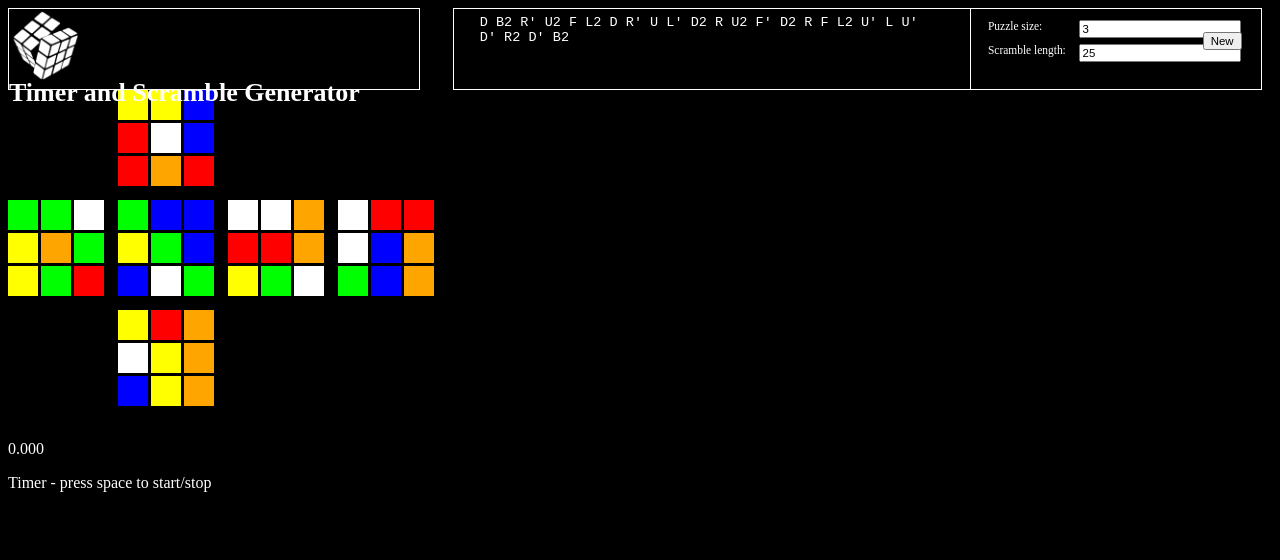
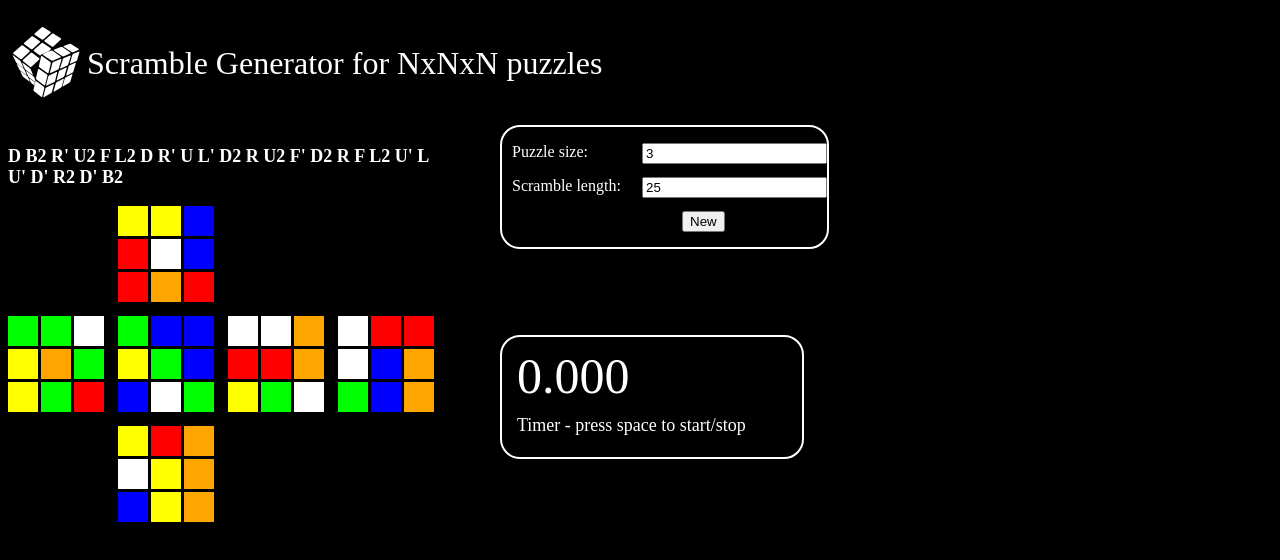
Before and after one commit to patterson-tom/patterson-tom.github.io, a plain HTML site: page tps-timer/Scramble Generator.html in a window 1280 px wide. Drawn offline with Linux system fonts and the light colour scheme.

Commit message:
Rolled tps-timer back to a previous, cleaner version

```diff
--- a/tps-timer/Cube.js
+++ b/tps-timer/Cube.js
@@ -7,6 +7,7 @@ class Cube{
 		this._cubies = new Array();
 
 		//loops through all xyz locations, creating a new Cubie if needed
+		var addedCubies = 0;
 		for (var i = 0; i < Math.pow(this._size, 3); i++){
 
 			//works out the xyz values at this point
@@ -16,7 +17,8 @@ class Cube{
 
 			//if a cubie is needed here (on the outside of the puzzle), then create one
 			if (x == 0 || x == this._size - 1 || y == 0 || y == this._size - 1 || z == 0 || z == this._size - 1){
-				this._cubies.push(new Cubie(x, y, z, this._size));
+				this._cubies[addedCubies] = new Cubie(x, y, z, this._size);
+				addedCubies++;
 			}
 		}
 	}
@@ -38,7 +40,7 @@ class Cube{
 		//loops through each move
 		for (var j = 0; j < moves.length; j++){
 
-			//deconstructs this move into its components
+			//deconstructs that move into its components
 			var prefix = isNaN(moves[j].substr(0,1)) ? "" : moves[j].substr(0,1);
 			var face = prefix == "" ? moves[j].substr(0,1) : moves[j].substr(1,1);
 			var wide = moves[j].includes("w");
--- a/tps-timer/Cubie.js
+++ b/tps-timer/Cubie.js
@@ -47,7 +47,7 @@ class Cubie{
 		if (face == "L" || face == "D" || face == "B") suffix = 4 - suffix;
 
 		//get the new position from the array based on the current position and the suffix of the move
-		var newPos = faceRotation[(this.indexOf2D(faceRotation, [this._x,this._y,this._z])+suffix)%4];
+		var newPos = faceRotation[(indexOf2D(faceRotation, [this._x,this._y,this._z])+suffix)%4];
 
 		//update the xyz values
 		this._x = newPos[0];
@@ -60,15 +60,5 @@ class Cubie{
 		}
 	}
 
-	//returns the index of an array within a 2d array
-	//only works for 3 element 1d arrays, since it i soptimised for this application
-	//returns -1 if not found
-	indexOf2D(array2d, array1d){
-		for (var i = 0; i < array2d.length; i++){
-			if (array2d[i][0] == array1d[0] && array2d[i][1] == array1d[1] && array2d[i][2] == array1d[2]){
-				return i;
-			}
-		}
-		return -1;
-	}
+
 }
--- a/tps-timer/NewCSS.css
+++ /dev/null
@@ -1,89 +0,0 @@
-body{
-	background-color: black;
-	color: white;
-}
-
-#logoArea{
-	display:inline-block;
-}
-
-#titleArea{
-	display: inline-block;
-	vertical-align: top;
-	width: 32vw;
-	height: 10vh;
-	border: 1px solid white;
-}
-
-#scrambleArea{
-	display: inline-block;
-	vertical-align: top;
-	height: 10vh;
-	width: 63vw;
-	border: 1px solid white;
-}
-
-#scrambleForm{
-	display: inline-block;
-	vertical-align: top;
-}
-
-
-#logo{
-	display: inline-block;
-	width: 9vmin;
-	height: 9vmin;
-}
-
-#title{
-	display: inline-block;
-	font-size: calc(1.25vw + 1.25vh);
-	position: relative;
-	top: -3vh;
-}
-
-#scramble{
-	background-color: black;
-	color: white;
-	resize: none;
-	border: none;
-	height: 9vh;
-	padding-left: 2vw;
-	padding-right: 2vw;
-	width: 36vw;
-	font-size: calc(0.65vw + 0.65vh);
-}
-
-#dividingLine{
-	display: inline-block;
-	background-color: white;
-	width: 1px;
-	height: 10vh;
-}
-
-#dividingGap{
-	display: inline-block;
-	width: 2vw;
-}
-
-#scrambleForm{
-	padding-left: 1vw;
-}
-
-.scrambleDetailsInput{
-	float: right;
-	position: relative;
-	left: 1vw;
-	font-size: calc(0.55vw + 0.55vh);
-}
-
-#submitButton{
-	position: absolute;
-	right: 3vw;
-	top: 4vh;
-	font-size: calc(0.55vw + 0.55vh);
-}
-
-#formElements{
-	font-size: calc(0.55vw + 0.55vh);
-}
--- a/tps-timer/Scramble Generator.css
+++ b/tps-timer/Scramble Generator.css
@@ -3,8 +3,11 @@ body{
 	background-color: black;
 }
 
-/*sets the text colour in paragraphs to white*/
+/*sets the text colour in paragraphs and headings to white*/
 p{
+	color: white;
+}
+h2{
 	color: white;
 }
 
--- a/tps-timer/index.html
+++ b/tps-timer/Scramble Generator.html
@@ -4,7 +4,7 @@
 <!--defines metadata (title, icon and links to the CSS and JS files)-->
 <head>
 	<title>Scramble Generator</title>
-	<link rel="stylesheet" type="text/css" href="NewCSS.css">
+	<link rel="stylesheet" type="text/css" href="Scramble Generator.css">
 	<link rel="icon" type="image/png" href="res/favicon.png">
 	<script src="Scramble Generator.js"></script>
 	<script src="Cube.js"></script>
@@ -12,6 +12,7 @@
 	<script src="Sticker.js"></script>
 	<script src="Timer.js"></script>
 	<script src="Utility.js"></script>
+	<script src="viewTimes.js"></script>
 </head>
 
 <!--actual elements are defined here-->
@@ -19,26 +20,20 @@
 
 <div id="titleArea">
 
-<!--logo/about button-->
-<div id="logoArea"><a href="About.html">
-<img id="logo" src="res/logo.png" onmouseover="changeImage(this, 'res/logoAbout.png')"
-onmouseout="changeImage(this, 'res/logo.png')">
-</a></div>
+	<!--logo/back button-->
+	<p id="logop"><a href="about.html">
+	<img id="logo" src="res/logo.png" height=75px width=75px onmouseover="changeImage(this, 'res/logoAbout.png')" onmouseout="changeImage(this, 'res/logo.png')"/>
+	</a></p>
 
 
-<!--title-->
-<h1 id="title">Timer and Scramble Generator</h1>
-
+	<!--title-->
+	<h1 id="title">Scramble Generator for NxNxN puzzles</h1>
 
 </div>
 
-<div id="dividingGap"></div>
-
 <!--where the scramble will be displayed-->
 <div id="scrambleArea">
-	<textarea readonly id="scramble"></textarea>
-
-	<div id="dividingLine"></div>
+	<p id="scramble"></p>
 
 	<!--entry form to generate new scrambles
 	calls genScramble when the submit button is hit-->
@@ -46,10 +41,11 @@ onmouseout="changeImage(this, 'res/logo.png')">
 		document.getElementsByClassName('scrambleDetailsInput')[0].value,
 		document.getElementsByClassName('scrambleDetailsInput')[1].value)">
 
-		<div id="formElements">
+		<div class="formElements">
+
 			<!--how many layers the puzzle has e.g. 3x3x3 has 3-->
 			<p>Puzzle size:
-			<input class="scrambleDetailsInput" type="text" name="puzzleSize" value="3">
+			<input id="puzzleType" class="scrambleDetailsInput" type="text" name="puzzleSize" value="3">
 			</p>
 
 			<!--how many moves the scramble should be-->
@@ -59,9 +55,12 @@ onmouseout="changeImage(this, 'res/logo.png')">
 
 			<!--submit to generate a scramble with the requested parameters-->
 			<input id="submitButton" type="submit" value="New">
+
+
 		</div>
 	</form>
 </div>
+
 
 <!--the canvas where the scramble is drawn on-->
 <canvas id="scrambleDrawing" width="440" height="330"></canvas>
@@ -74,5 +73,6 @@ onmouseout="changeImage(this, 'res/logo.png')">
 	<p id="timer">0.000</p>
 	<p id="timerInstuctions">Timer - press space to start/stop</p>
 </div>
+
 </body>
 </html>
--- a/tps-timer/Scramble Generator.js
+++ b/tps-timer/Scramble Generator.js
@@ -1,4 +1,4 @@
-//actually generates the scramble
+//generates a scramble, given the number of layers in the puzzle and the length of the scramble
 function genScramble(puzzleSize, scrambleLength)
 {
 	//checks inputs are valid
@@ -14,7 +14,6 @@ function genScramble(puzzleSize, scrambleLength)
 	var maxWideTurns = Math.floor(puzzleSize/2);
 	var even = puzzleSize % 2 == 0;
 
-	//needed variables for generating each move
 	var wideTurns;
 	var prefix;
 	var randFace;
--- a/tps-timer/Timer.js
+++ b/tps-timer/Timer.js
@@ -29,6 +29,7 @@ function updateTimer()
 function stopTimer()
 {
 	clearInterval(interval);
+	saveTime();
 }
 
 //resets the timer to 0
--- a/tps-timer/Utility.js
+++ b/tps-timer/Utility.js
@@ -1,3 +1,16 @@
+//returns the index of an array within a 2d array
+//only works for 3 element 1d arrays, since it is optimised for this application
+//(only used in cubie.js, for 2d arrays with sub-arrays of three elements)
+//returns -1 if not found
+function indexOf2D(array2d, array1d){
+	for (var i = 0; i < array2d.length; i++){
+		if (array2d[i][0] == array1d[0] && array2d[i][1] == array1d[1] && array2d[i][2] == array1d[2]){
+			return i;
+		}
+	}
+	return -1;
+}
+
 // converts a time in raw seconds to a formatted time e.g. (77.200 -> 1:17.200)
 function toFormat(seconds)
 {
@@ -50,3 +63,30 @@ function changeImage(img, src)
 {
 	img.setAttribute("src", src);
 }
+
+//saves the current time along with the current scramble
+function saveTime()
+{
+	var time = new Date();
+	var day = time.getDate();
+	var month = time.getMonth()+1;
+	var year = time.getFullYear();
+	var date = day + "/" + month + "/" + year;
+
+	var time = document.getElementById("timer").innerHTML;
+	var puzzleType = document.getElementById("puzzleType").value;
+
+	if (localStorage.getItem("times") == null)
+	{
+		localStorage.setItem("times", "");
+	}
+
+	localStorage.setItem("times", localStorage.getItem("times") + date + "," + puzzleType + "," + time + ";");
+
+}
+
+//removes all records of times
+function removeTimes()
+{
+	localStorage.clear();
+}
```
Also changed, not shown: tps-timer/About.html (+2 -3 lines), typing-monkey/typingMonkey.js (+2 -5 lines).
